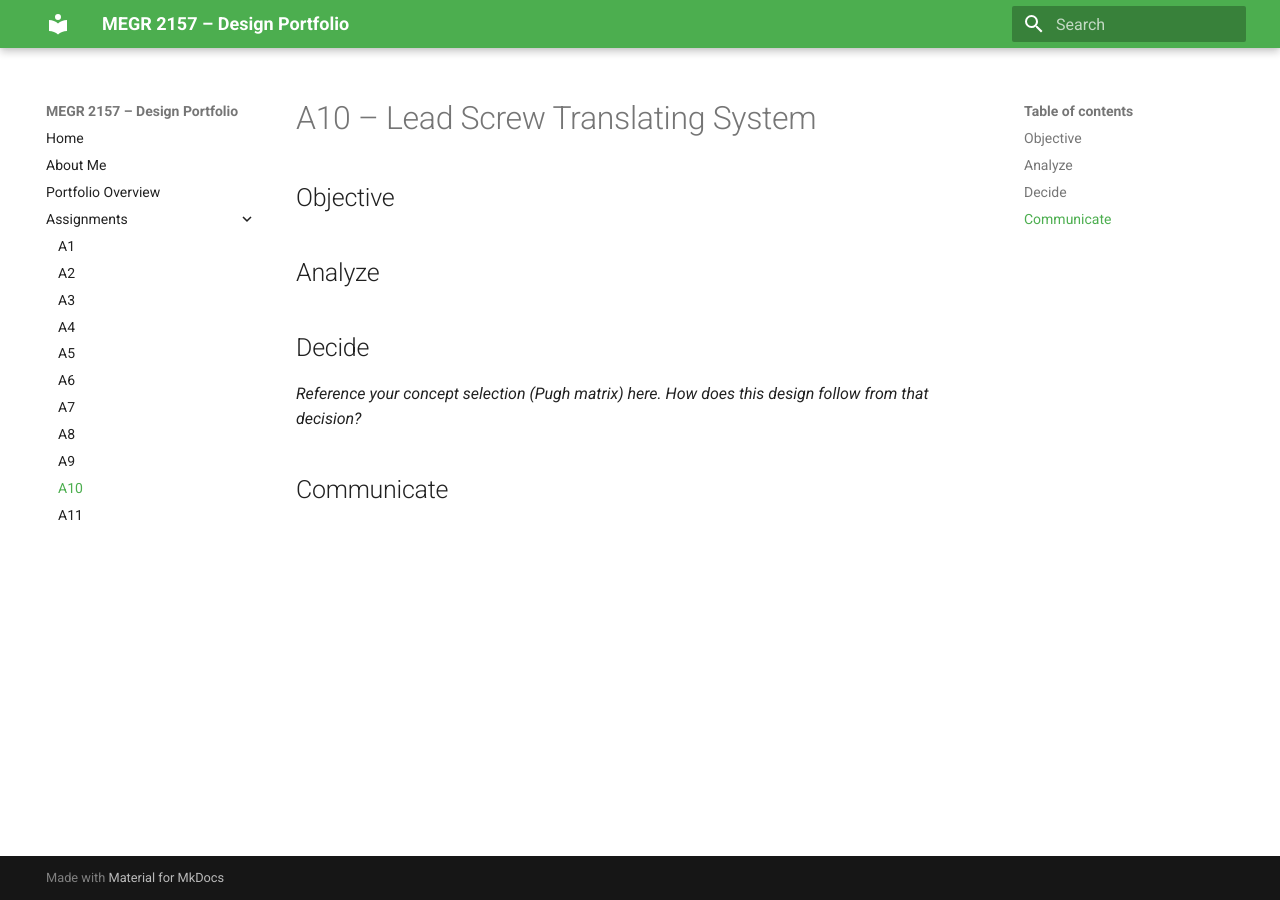
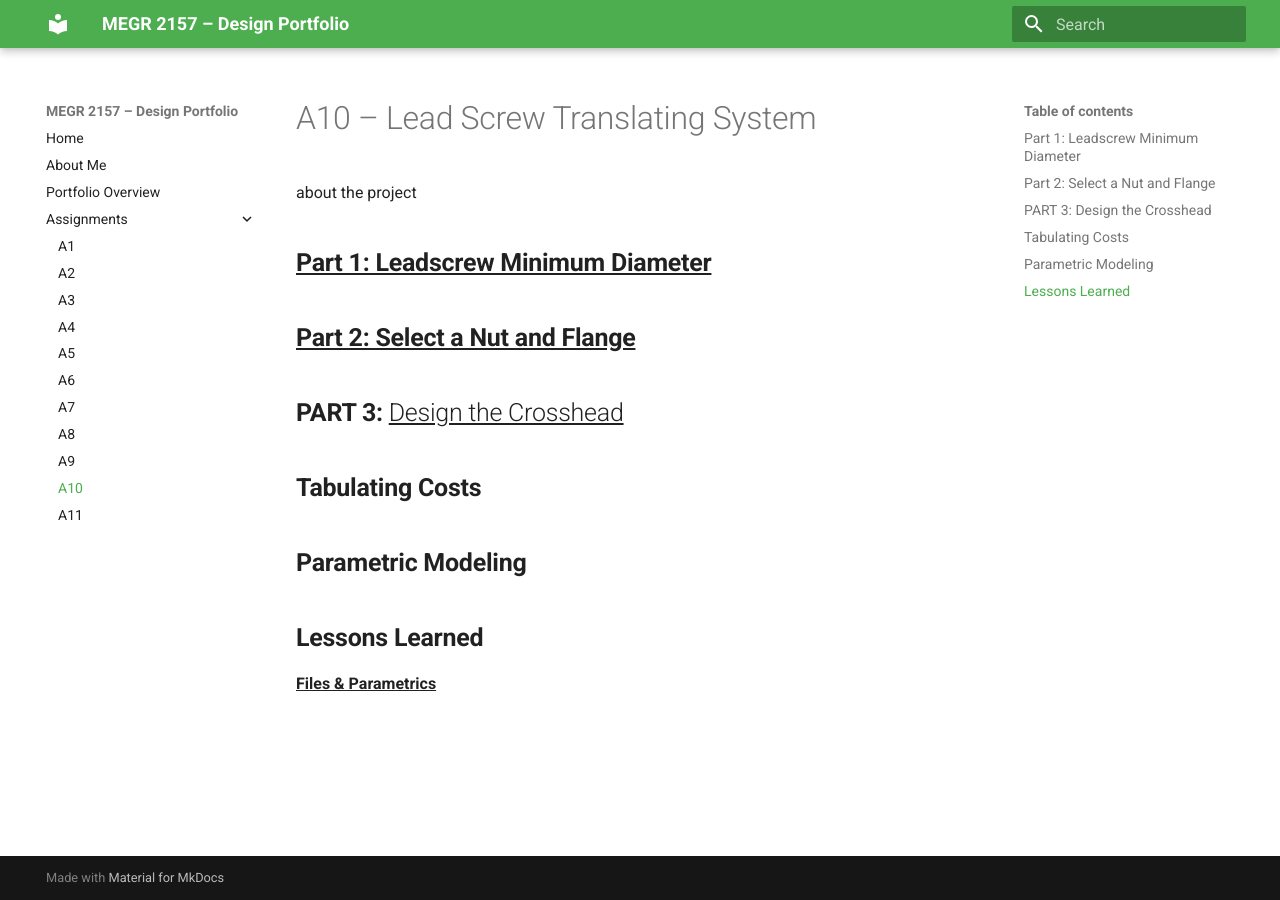
Before and after one commit to dadams78/design-projects-portfolio, an MkDocs documentation site: the page built from docs/assignments/A10/index.md, in a window 1280 px wide. Built offline with MkDocs 1.6.1 and Material for MkDocs 9.7.7, drawn with Linux system fonts in a browser that asks for light colours.

Commit message:
Update index.md

```diff
--- a/docs/assignments/A10/index.md
+++ b/docs/assignments/A10/index.md
@@ -1,12 +1,32 @@
 # A10 – Lead Screw Translating System
 
-## Objective
+about the project
+
+## **<u>Part 1: Leadscrew Minimum Diameter</u>**
 
 
-## Analyze
 
 
-## Decide
-_Reference your concept selection (Pugh matrix) here. How does this design follow from that decision?_
+## **<u>Part 2: Select a Nut and Flange</u>**
 
-## Communicate
+
+
+
+## __PART 3:__ <u>Design the Crosshead</u>
+
+
+
+## __Tabulating Costs__
+
+
+
+##__Parametric Modeling__
+
+
+
+## __Lessons Learned__
+
+
+
+
+**<u>Files & Parametrics</u>**
```
